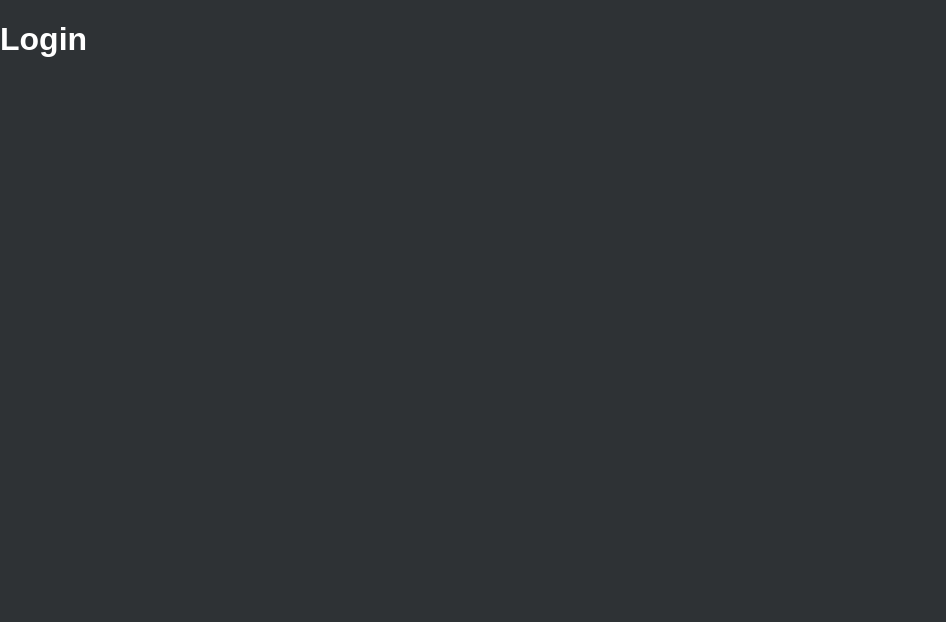
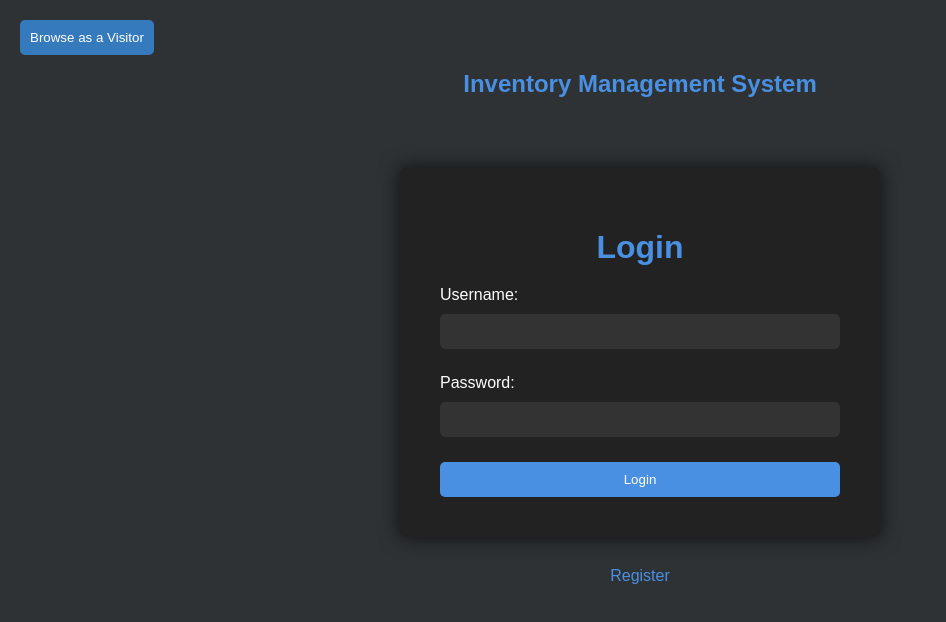
Before and after one commit to aberg90/ZPREFIX, a React (Create React App) app in the folder client/: page /login in a window 1280 px wide. Shown: the top 622 px of the page, without its empty margins (0-946 px from the left). Built offline with nearby package versions, Linux system fonts and the light colour scheme.

Commit message:
completed visitor inventorypage and login page linked them together

```diff
--- a/client/src/components/InventoryList.js
+++ b/client/src/components/InventoryList.js
@@ -1,8 +1,11 @@
 import React, { useEffect, useState } from 'react';
 import '../styles/InventoryList.css';
+import { useNavigate } from 'react-router-dom';
+
 
 const InventoryList = () => {
   const [items, setItems] = useState([]);
+  const navigate = useNavigate();
 
   useEffect(() => {
     const baseUrl = `http://localhost:8080/items`;
@@ -15,6 +18,7 @@ const InventoryList = () => {
         return res.json();
       })
       .then(data => {
+        console.log('Fetched items:', data);
         setItems(data);
       })
       .catch(error => {
@@ -22,6 +26,9 @@ const InventoryList = () => {
       });
 }, [])
 
+const handleLogin = () => {
+  navigate('/login');
+};
 
 // const InventoryList = () => {
 //   const items = [
@@ -34,14 +41,14 @@ const InventoryList = () => {
     <div>
       <div className="header">
         <h1>Inventory Management System</h1>
-        <button className="login-button">Login</button>
+        <button className="login-button2" onClick={handleLogin}>Login</button>
       </div>
       <h2 className="current-inventory">Current Inventory</h2>
       <div className="inventory-list">
         {items.map(item => (
           <div key={item.id} className="item">
             <div className="item-header">
-              <h2>{item.name}</h2>
+              <h2>{item.item_name || 'Unicorn'}</h2>
               <button className="details-button">View Details</button>
             </div>
             <div className="quantity-center">Quantity: {item.quantity}</div>
--- a/client/src/components/LoginPage.js
+++ b/client/src/components/LoginPage.js
@@ -1,9 +1,50 @@
+// import React from 'react';
+
+// const LoginPage = () => {
+//   return (
+//     <div>
+//       <h1>Login</h1>
+//     </div>
+//   );
+// };
+
+// export default LoginPage;
+
 import React from 'react';
+import { useNavigate } from 'react-router-dom';
+import '../styles/LoginPage.css';
 
 const LoginPage = () => {
+  const navigate = useNavigate();
+
+  const handleSubmit = (event) => {
+    event.preventDefault();
+    console.log('Login submitted!');
+  };
+
+  const handleVisitor = () => {
+    navigate('/items');
+  };
+
   return (
-    <div>
-      <h1>Login</h1>
+    <div className="login-page">
+      <button className="visitor-button" onClick={handleVisitor}>Browse as a Visitor</button>
+      <h2 className="title">Inventory Management System</h2>
+      <div className="login-container">
+        <h1>Login</h1>
+        <form onSubmit={handleSubmit}>
+          <div className="input-group">
+            <label htmlFor="username">Username:</label>
+            <input type="text" id="username" name="username" required />
+          </div>
+          <div className="input-group">
+            <label htmlFor="password">Password:</label>
+            <input type="password" id="password" name="password" required />
+          </div>
+          <button type="submit" className="login-button">Login</button>
+        </form>
+      </div>
+      <p className="register-link"><a href="/register">Register</a></p>
     </div>
   );
 };
--- a/client/src/styles/InventoryList.css
+++ b/client/src/styles/InventoryList.css
@@ -4,7 +4,7 @@
   color: #ffffff;
   padding: 5px 10px;
   border-radius: 5px;
-  margin-top: -15px;
+  margin-top: -10px;
   position: relative;
   top: -40px;
   width: fit-content;
@@ -25,7 +25,7 @@ body, html {
   justify-content: space-between;
   align-items: center;
   padding: 10px 20px;
-  background-color: #55708b;
+  background-color: #1e252c;
 }
 
 .current-inventory {
@@ -34,7 +34,7 @@ body, html {
   color: #ffffff;
 }
 
-.login-button {
+.login-button2 {
   padding: 8px 16px;
   background-color: #3498db;
   border: none;
@@ -43,7 +43,7 @@ body, html {
   cursor: pointer;
 }
 
-.login-button:hover {
+.login-button2:hover {
   background-color: #2980b9;
 }
 
--- /dev/null
+++ b/client/src/styles/LoginPage.css
@@ -0,0 +1,90 @@
+.login-container {
+  background-color: #222;
+  padding: 40px;
+  border-radius: 5px;
+  width: 400px;
+  margin: 100px auto;
+  box-shadow: 0 0 20px rgba(0, 0, 0, 0.7);
+  color: #fff;
+}
+
+.title {
+  text-align: center;
+  color: #4A90E2;
+  margin-top: 70px;
+  margin-bottom: -30px;
+}
+
+
+h1 {
+  text-align: center;
+  color: #4A90E2;
+  margin-bottom: 20px;
+}
+
+.input-group {
+  margin-bottom: 20px;
+  margin-right: 20px;
+}
+
+.input-group label {
+  display: block;
+  margin-bottom: 5px;
+}
+
+input[type="text"], input[type="password"] {
+  width: 100%;
+  padding: 10px;
+  margin: 5px 0;
+  border-radius: 5px;
+  border: none;
+  background-color: #333;
+  color: white;
+}
+
+.login-button {
+  width: 100%;
+  padding: 10px;
+  border: none;
+  background-color: #4A90E2;
+  color: white;
+  border-radius: 5px;
+  cursor: pointer;
+  transition: background-color 0.3s;
+}
+
+.login-button:hover {
+  background-color: #357ABD;
+}
+
+.visitor-button {
+  position: absolute;
+  top: 20px;
+  left: 20px;
+  padding: 10px;
+  border: none;
+  background-color: #357ABD;
+  color: white;
+  border-radius: 5px;
+  cursor: pointer;
+  transition: background-color 0.3s;
+}
+
+.visitor-button:hover {
+  background-color: #357ABD;
+}
+
+
+.register-link {
+  text-align: center;
+  margin-top: -70px;
+}
+
+.register-link a {
+  color: #4A90E2;
+  text-decoration: none;
+}
+
+.register-link a:hover {
+  text-decoration: underline;
+}
```
Also changed, not shown: 2 other files (tests, documents, lock files or other folders).
